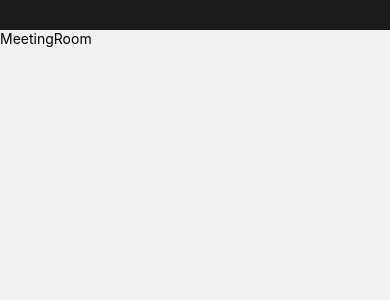
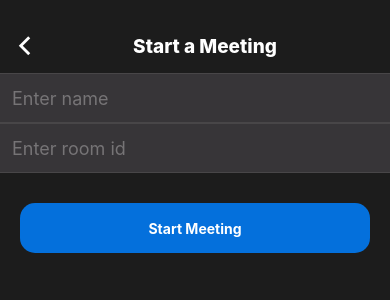
Before and after one commit to software-developer-yamin/Zoom-Clone-with-React-Native, a React Native app: screen /Room in a window 390 px wide. Shown: the top 300 px of the page. Built offline with nearby package versions, Linux system fonts and the light colour scheme.

Commit message:
MeetingRoom screen styling is !Done$$$$$$$$$$

```diff
--- a/Navigation.jsx
+++ b/Navigation.jsx
@@ -9,7 +9,8 @@ const Navigation = () => {
   return (
     <NavigationContainer>
       <Stack.Navigator
-        screenOptions={{ headerShown: false}}
+        screenOptions={{ headerShown: false }}
+        initialRouteName="Home"
       >
         <Stack.Screen name="Home" component={Home} />
         <Stack.Screen name="Room" component={MeetingRoom} />
--- a/components/MenuButtons.jsx
+++ b/components/MenuButtons.jsx
@@ -29,15 +29,13 @@ const items = [
 const MenuButtons = () => {
   const navigation = useNavigation();
 
-  const openMeeting = () => navigation.navigate("Room");
-
   return (
     <View style={styles.container}>
       {/* One Menu Button*/}
       {items.map((item) => (
         <View style={styles.buttonContainer} key={item.id}>
           <TouchableOpacity
-            onPress={openMeeting}
+            onPress={() => item.customColor && navigation.navigate("Room")}
             style={{
               ...styles.button,
               backgroundColor: item.customColor ? item.customColor : "#0470dc",
--- a/screens/Home.jsx
+++ b/screens/Home.jsx
@@ -21,5 +21,6 @@ const styles = StyleSheet.create({
   container: {
     padding: 15,
     backgroundColor: "#1c1c1c",
+    flex: 1,
   },
 });
--- a/screens/MeetingRoom.jsx
+++ b/screens/MeetingRoom.jsx
@@ -1,13 +1,104 @@
-import { StyleSheet, Text, View } from "react-native";
+import { Ionicons } from "@expo/vector-icons";
+import { useNavigation } from "@react-navigation/native";
+import { useState } from "react";
+import {
+  StyleSheet,
+  Text,
+  TextInput,
+  TouchableOpacity,
+  View,
+} from "react-native";
 
 const MeetingRoom = () => {
+  const navigation = useNavigation();
+
+  const [name, setName] = useState(null);
+  const [roomId, setRoomId] = useState(null);
+
   return (
-    <View>
-      <Text>MeetingRoom</Text>
+    <View style={styles.container}>
+      <View style={styles.headerContainer}>
+        <Ionicons
+          name="chevron-back"
+          size={30}
+          color="white"
+          onPress={() => navigation.goBack()}
+        />
+        <Text style={styles.headerText}>Start a Meeting</Text>
+      </View>
+      <View>
+        <View style={styles.info}>
+          <TextInput
+            style={styles.textInput}
+            placeholder="Enter name"
+            value={name}
+            onChangeText={(text) => setName(text)}
+            placeholderTextColor="#767476"
+          />
+        </View>
+        <View style={styles.info}>
+          <TextInput
+            style={styles.textInput}
+            placeholder="Enter room id"
+            value={roomId}
+            onChangeText={(text) => setRoomId(text)}
+            placeholderTextColor="#767476"
+          />
+        </View>
+        <View style={{ alignItems: "center" }}>
+          <TouchableOpacity style={styles.startMeetingButtons}>
+            <Text style={{ fontWeight: "bold", color: "white" }}>
+              Start Meeting
+            </Text>
+          </TouchableOpacity>
+        </View>
+      </View>
     </View>
   );
 };
 
 export default MeetingRoom;
 
-const styles = StyleSheet.create({});
+const styles = StyleSheet.create({
+  container: {
+    backgroundColor: "#1c1c1c",
+    flex: 1,
+  },
+  headerContainer: {
+    paddingHorizontal: 10,
+    flexDirection: "row",
+    alignItems: "center",
+    marginBottom: 10,
+  },
+  headerText: {
+    color: "white",
+    fontSize: 19,
+    fontWeight: "800",
+    textAlign: "center",
+    flex: 1,
+    marginRight: 10,
+  },
+  info: {
+    width: "100%",
+    backgroundColor: "#373538",
+    height: 50,
+    borderBottomWidth: 1,
+    borderTopWidth: 1,
+    borderColor: "#484648",
+    padding: 12,
+    justifyContent: "center",
+  },
+  textInput: {
+    color: "white",
+    fontSize: 18,
+  },
+  startMeetingButtons: {
+    width: 350,
+    marginTop: 30,
+    justifyContent: "center",
+    alignItems: "center",
+    backgroundColor: "#0470DC",
+    height: 50,
+    borderRadius: 15,
+  },
+});
```
